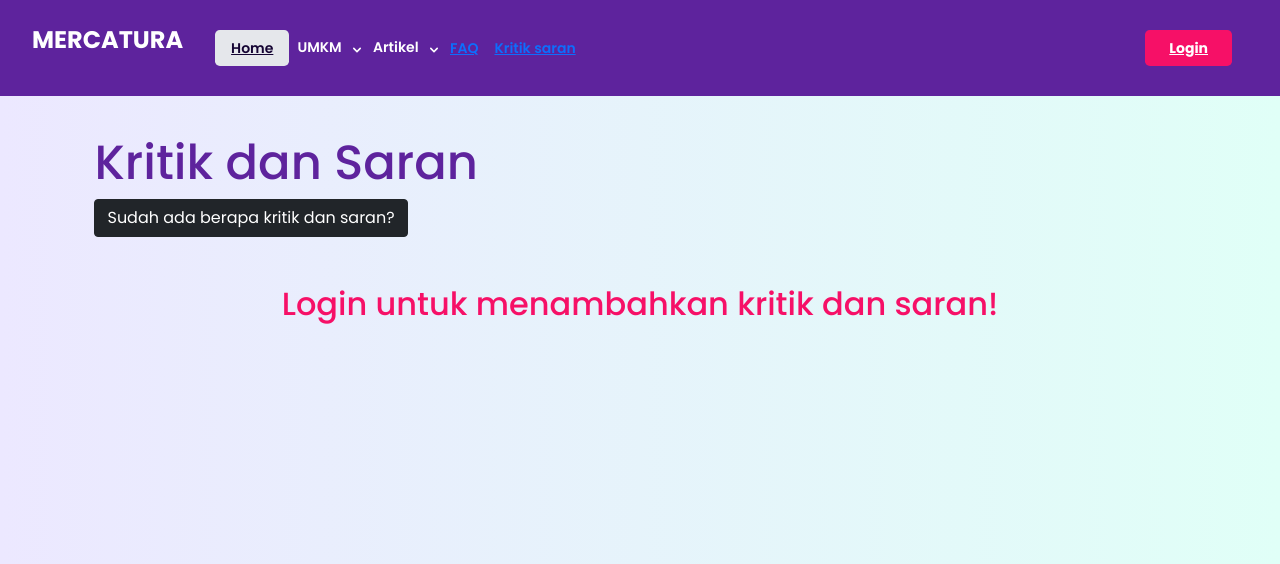
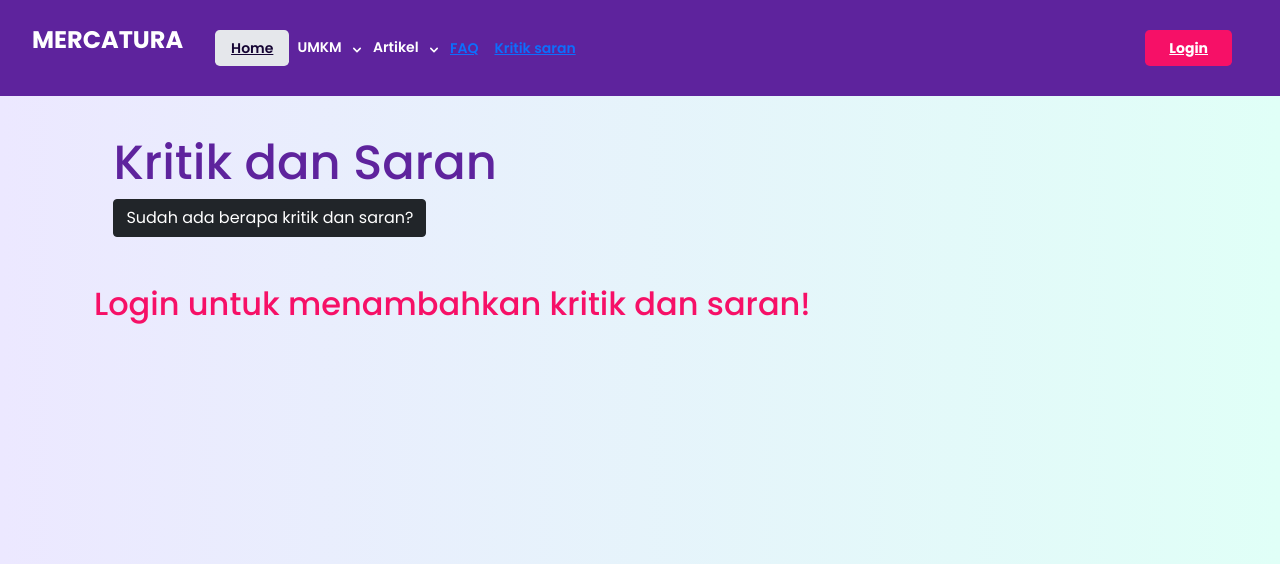
Before and after one commit to AdrianRamadhan27/mercatura, a Django app: page /kritiksaran/ in a window 1280 px wide. Shown: the top 564 px of the page. Run offline with Django 4.2, Linux system fonts and the light colour scheme; data that the repository does not hold is empty; style sheets or scripts are compiled from the project's sources; some libraries are stand-ins or nearby versions.

Commit message:
final styling
i hope

```diff
--- a/kritiksaran_module/templates/create_post.html
+++ b/kritiksaran_module/templates/create_post.html
@@ -18,8 +18,8 @@
         <br>
         <br>
         <br>
-        <h1 style="color: #5E239D; padding-left: 25mm; padding-top: 10mm; font-weight: 500; font-size: 300%;">Kritik dan Saran </h1>
-        <input type="button" id="submit" value="Sudah ada berapa kritik dan saran?" class="btn btn-dark btn-rounded" style="margin-left: 25mm;">
+        <h1 style="color: #5E239D; padding-left: 30mm; padding-top: 10mm; font-weight: 500; font-size: 300%;">Kritik dan Saran </h1>
+        <input type="button" id="submit" value="Sudah ada berapa kritik dan saran?" class="btn btn-dark btn-rounded" style="margin-left: 30mm;">
         <div class="container pt-5">
             {% if user.is_authenticated %}
             <form method="POST" id="post-form">
@@ -35,7 +35,7 @@
                 <button type="submit" class="btn btn-primary" style="background-color: #5E239D; color: white;">Submit</button>
             </form>
             {% else %}
-            <h2 style="color:#F61067;text-align:center;user-select: none;font-weight: 500;">Login untuk menambahkan kritik dan saran!</h2>
+            <h2 style="color:#F61067;text-align:left;user-select: none;font-weight: 500;">Login untuk menambahkan kritik dan saran!</h2>
             {% endif %}
 
             <br>
--- a/kritiksaran_module/templates/show_kritiksaran.html
+++ b/kritiksaran_module/templates/show_kritiksaran.html
@@ -23,8 +23,8 @@
         <br>
         <br>
         <br>
-        <h1 style="color: #5E239D; padding-left: 25mm; padding-top: 10mm; font-weight: 500; font-size: 300%;">Kritik dan Saran </h1>
-        <input type="button" id="submit" value="Sudah ada berapa kritik dan saran?" class="btn btn-dark btn-rounded" style="margin-left: 25mm;">
+        <h1 style="color: #5E239D; padding-left: 30mm; padding-top: 10mm; font-weight: 500; font-size: 300%;">Kritik dan Saran </h1>
+        <input type="button" id="submit" value="Sudah ada berapa kritik dan saran?" class="btn btn-dark btn-rounded" style="margin-left: 30mm;">
 
         <div class="container pt-5">
 
```
